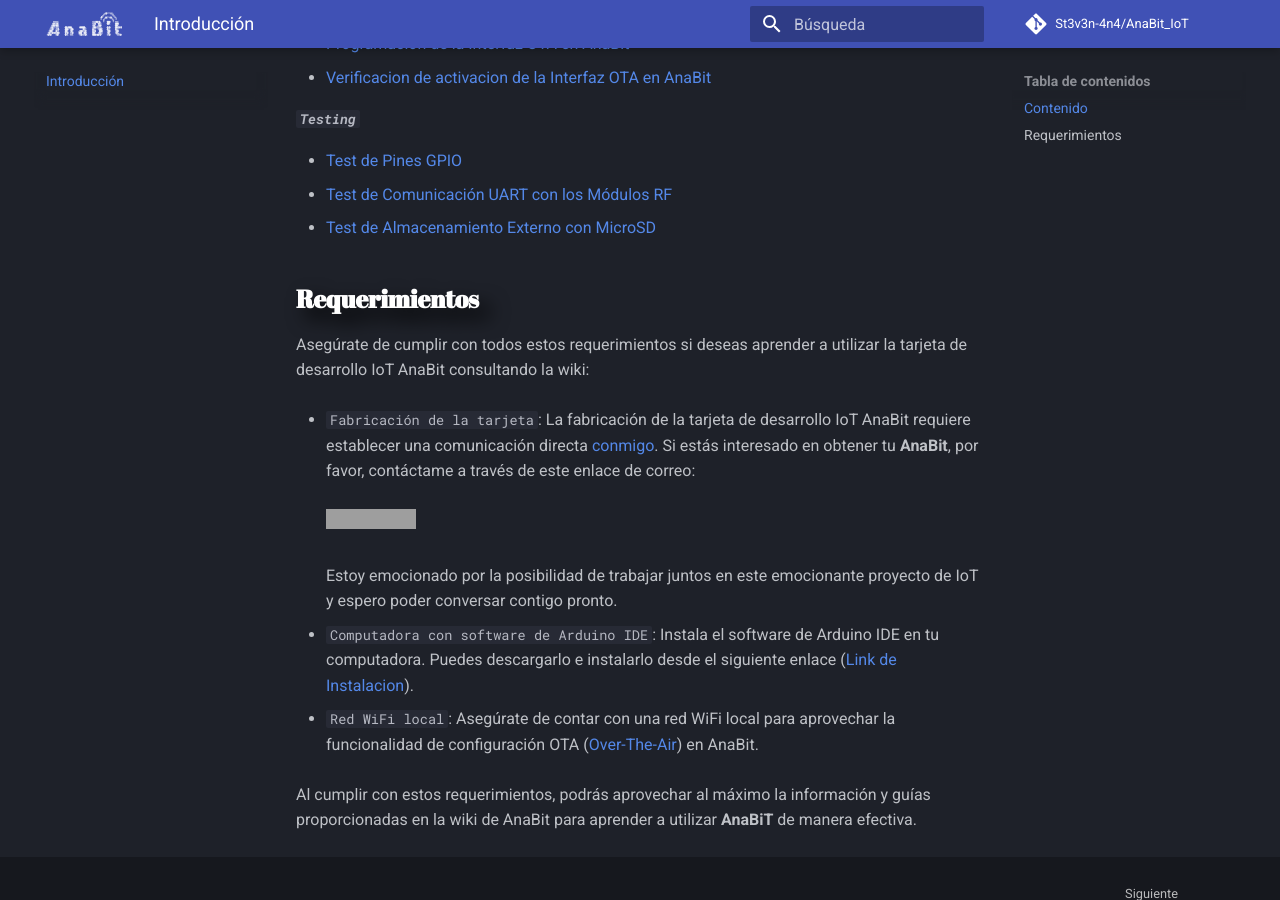
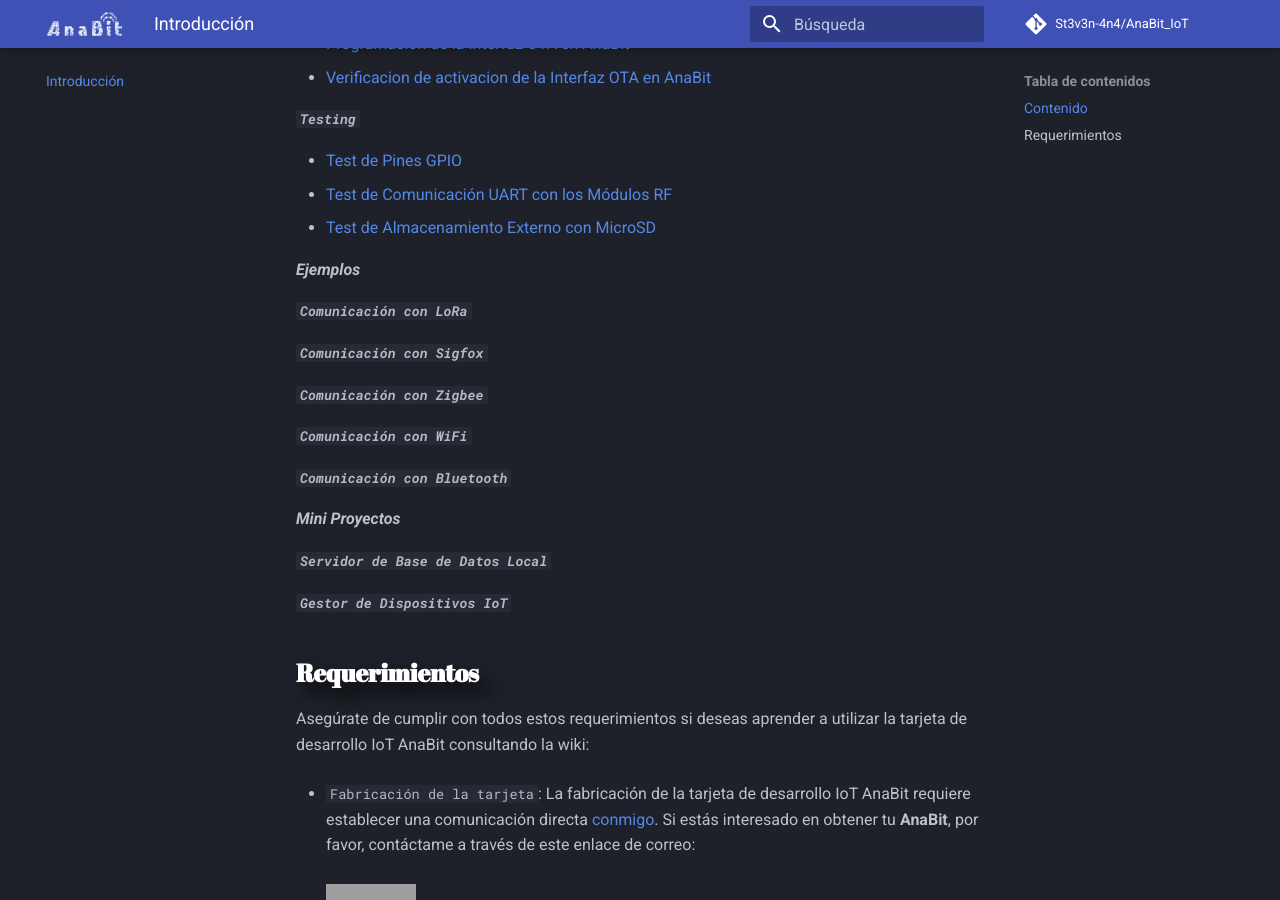
Before and after one commit to N0c7u4/AnaBit_IoT, an MkDocs documentation site: the page built from docs/index.md, in a window 1280 px wide and 900 px high, scrolled down 1914 px. Built offline with MkDocs 1.6.1 and Material for MkDocs 9.7.7, drawn with Linux system fonts in a browser that asks for light colours; comment, search, counter and statistics services are not loaded; grey boxes are pictures that could not be loaded.

Commit message:
Se termino el apartado de Testing y configuracion de AnaBit ahora se crean los apartados Ejemplos y Mini Proyectos

```diff
--- a/docs/index.md
+++ b/docs/index.md
@@ -57,6 +57,26 @@
 - [Test de Comunicación UART con los Módulos RF](Testing.md#test-de-comunicación-uart-con-los-módulos-rf)
 - [Test de Almacenamiento Externo con MicroSD](Testing.md#test-de-almacenamiento-externo-con-microsd)
 
+***Ejemplos***
+
+***`Comunicación con LoRa`***
+
+***`Comunicación con Sigfox`***
+
+***`Comunicación con Zigbee`***
+
+***`Comunicación con WiFi`***
+
+***`Comunicación con Bluetooth`***
+
+
+***Mini Proyectos***
+
+***`Servidor de Base de Datos Local`***
+
+***`Gestor de Dispositivos IoT`***
+
+
 ## **Requerimientos**
 
 Asegúrate de cumplir con todos estos requerimientos si deseas aprender a utilizar la tarjeta de desarrollo IoT AnaBit consultando la wiki:
--- a/mkdocs.yml
+++ b/mkdocs.yml
@@ -82,4 +82,13 @@
     - Configuración del IDE de Arduino: ConfigIDEArduino.md
     - Modo OTA: Modo_OTA.md
     - Testing: Testing.md
+  - Ejemplos:
+    - Comunicación con LoRa: Ejemplo_LoRa.md
+    - Comunicación con Sigfox: Ejemplo_Sigfox.md
+    - Comunicación con Zigbee: Ejemplo_Zigbee.md
+    - Comunicación con WiFi: Ejemplo_WiFi.md
+    - Comunicación con Bluetooth: Ejemplo_Bluetooth.md
+  - Mini Proyectos:
+    - Servidor de Base de Datos Local: Proyecto_1.md
+    - Gestor de Dispositivos IoT: Proyecto_2.md
   - Autor: Autor.md
```
Also changed, not shown: docs/Testing.md (+12 -1 lines), docs/Ejemplo_Bluetooth.md (added), docs/Ejemplo_LoRa.md (added), docs/Ejemplo_Sigfox.md (added), docs/Ejemplo_WiFi.md (added), docs/Ejemplo_Zigbee.md (added), docs/Proyecto_1.md (added), docs/Proyecto_2.md (added), docs/assets/Imagenes/Archivo_Test_MicroSD.png (added), docs/assets/Imagenes/MonitorSerial_Test_MicroSD.jpeg (added), docs/assets/Imagenes/Texto_Test_MicroSD.png (added).
